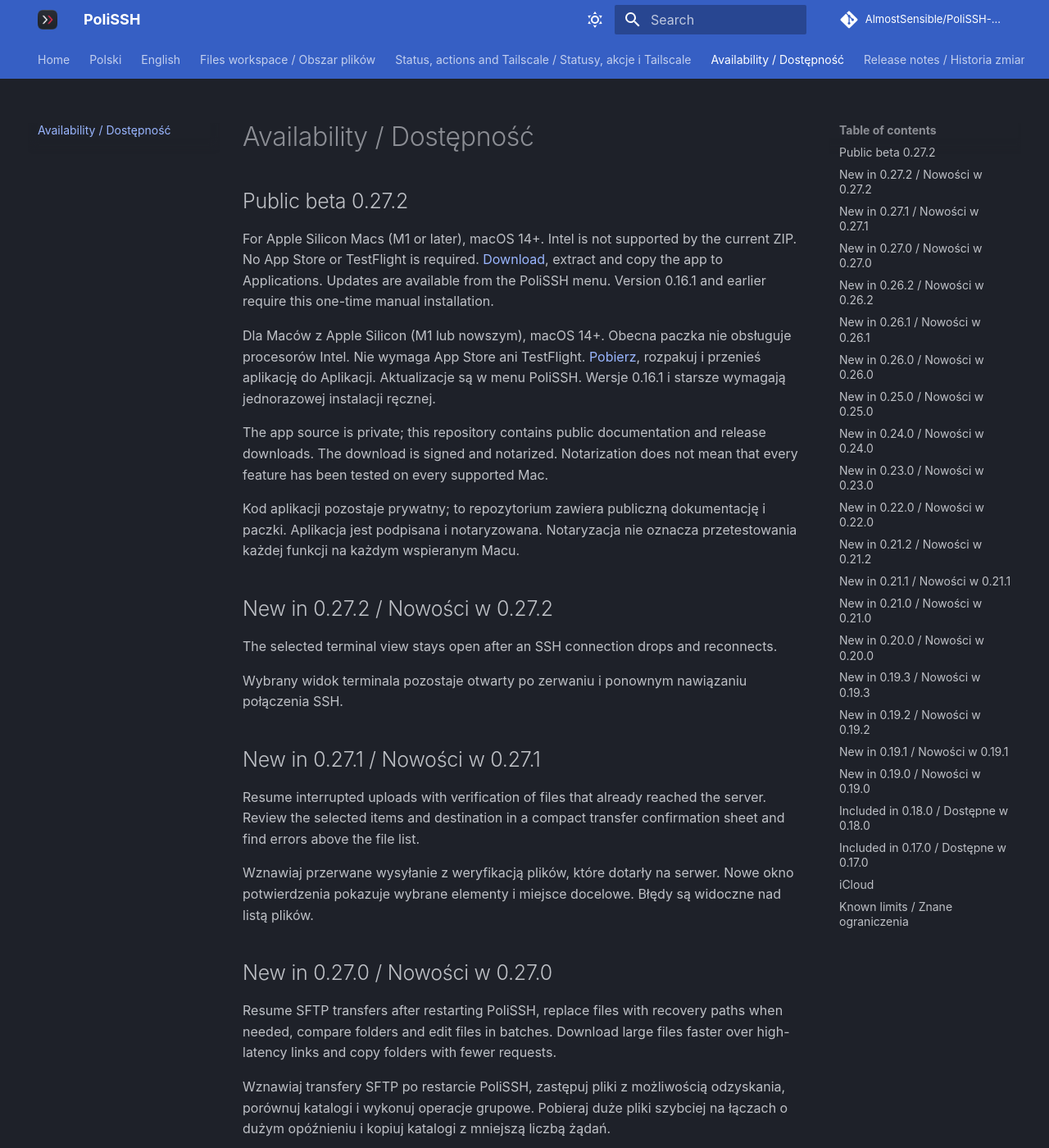
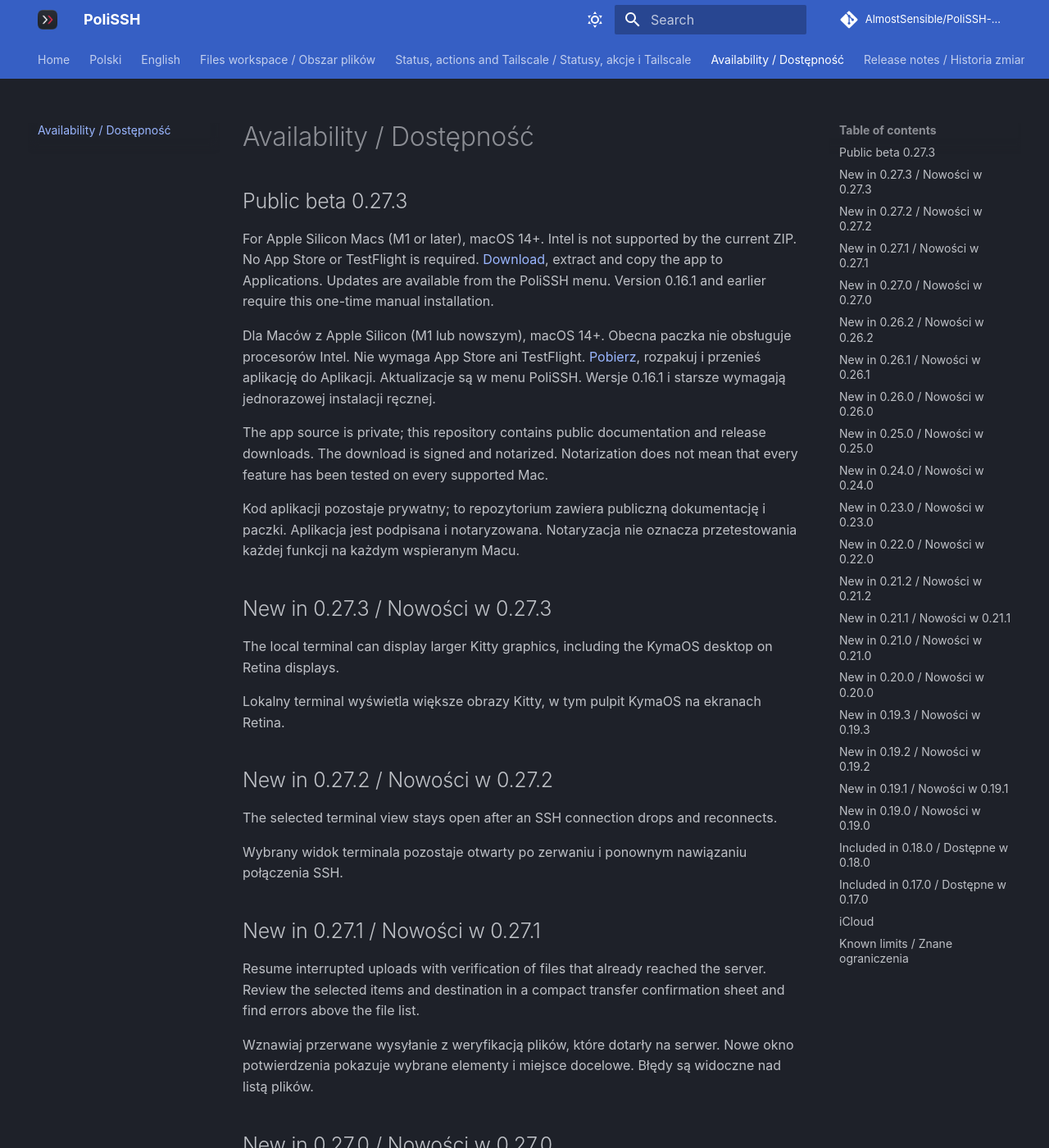
Before and after one commit to AlmostSensible/PoliSSH-docs, an MkDocs documentation site: the page built from docs/status.md, in a window 1280 px wide and 1400 px high. Shown: the whole window at 82% size. Built offline with MkDocs 1.6.1 and Material for MkDocs 9.7.7, drawn with Linux system fonts in a browser that asks for light colours; comment, search, counter and statistics services are not loaded.

Commit message:
Document PoliSSH 0.27.3 release

```diff
--- a/docs/status.md
+++ b/docs/status.md
@@ -1,14 +1,20 @@
 # Availability / Dostępność
 
-## Public beta 0.27.2
+## Public beta 0.27.3
 
-For Apple Silicon Macs (M1 or later), macOS 14+. Intel is not supported by the current ZIP. No App Store or TestFlight is required. [Download](https://github.com/AlmostSensible/PoliSSH-docs/releases/download/v0.27.2/PoliSSH-0.27.2-arm64.zip), extract and copy the app to Applications. Updates are available from the PoliSSH menu. Version 0.16.1 and earlier require this one-time manual installation.
+For Apple Silicon Macs (M1 or later), macOS 14+. Intel is not supported by the current ZIP. No App Store or TestFlight is required. [Download](https://github.com/AlmostSensible/PoliSSH-docs/releases/download/v0.27.3/PoliSSH-0.27.3-arm64.zip), extract and copy the app to Applications. Updates are available from the PoliSSH menu. Version 0.16.1 and earlier require this one-time manual installation.
 
-Dla Maców z Apple Silicon (M1 lub nowszym), macOS 14+. Obecna paczka nie obsługuje procesorów Intel. Nie wymaga App Store ani TestFlight. [Pobierz](https://github.com/AlmostSensible/PoliSSH-docs/releases/download/v0.27.2/PoliSSH-0.27.2-arm64.zip), rozpakuj i przenieś aplikację do Aplikacji. Aktualizacje są w menu PoliSSH. Wersje 0.16.1 i starsze wymagają jednorazowej instalacji ręcznej.
+Dla Maców z Apple Silicon (M1 lub nowszym), macOS 14+. Obecna paczka nie obsługuje procesorów Intel. Nie wymaga App Store ani TestFlight. [Pobierz](https://github.com/AlmostSensible/PoliSSH-docs/releases/download/v0.27.3/PoliSSH-0.27.3-arm64.zip), rozpakuj i przenieś aplikację do Aplikacji. Aktualizacje są w menu PoliSSH. Wersje 0.16.1 i starsze wymagają jednorazowej instalacji ręcznej.
 
 The app source is private; this repository contains public documentation and release downloads. The download is signed and notarized. Notarization does not mean that every feature has been tested on every supported Mac.
 
 Kod aplikacji pozostaje prywatny; to repozytorium zawiera publiczną dokumentację i paczki. Aplikacja jest podpisana i notaryzowana. Notaryzacja nie oznacza przetestowania każdej funkcji na każdym wspieranym Macu.
+
+## New in 0.27.3 / Nowości w 0.27.3
+
+The local terminal can display larger Kitty graphics, including the KymaOS desktop on Retina displays.
+
+Lokalny terminal wyświetla większe obrazy Kitty, w tym pulpit KymaOS na ekranach Retina.
 
 ## New in 0.27.2 / Nowości w 0.27.2
 
```
Also changed, not shown: docs/index.md (+1 -1 lines), docs/releases.md (+10 -0 lines).
